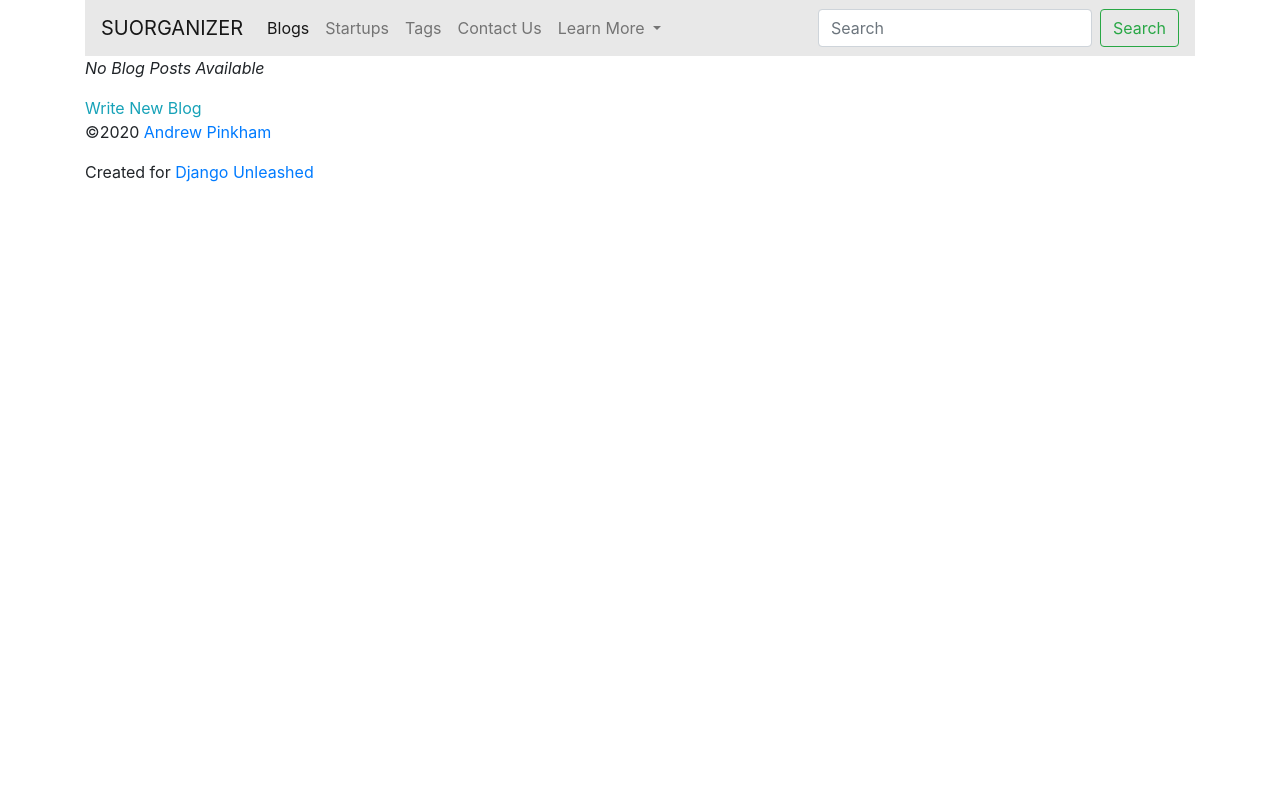
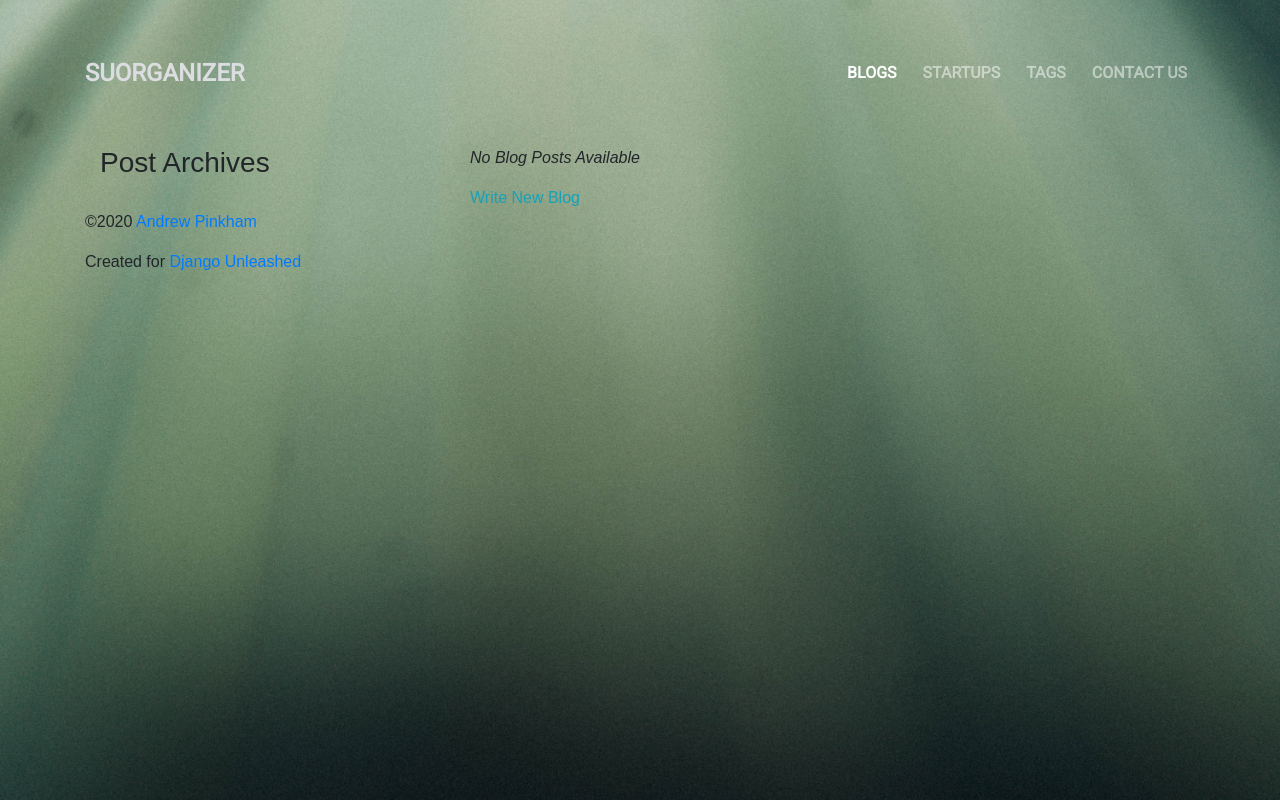
Before and after one commit to mohammadasim/suorganiser, a Django app: page /blogs/ in a window 1280 px wide. Run offline with Django 3.2, Linux system fonts and the light colour scheme; data that the repository does not hold is empty; parts of the project's set-up code (start-up, migrations or seed data) failed here and were passed over; some libraries are stand-ins or nearby versions.

Commit message:
added css

```diff
--- a/suorganizer/blogs/templates/post/base_blog.html
+++ b/suorganizer/blogs/templates/post/base_blog.html
@@ -1,5 +1 @@
-{% extends parent_template|default:'base.html' %}
-{% load static %}
-{% block head %}
-<link rel="stylesheet" type="text/css" href="{% static 'blog/style.css' %}">
-{% endblock head %}
+{% extends parent_template|default:'base.html' %} {% load static %}
--- a/suorganizer/blogs/templates/post/post_list.html
+++ b/suorganizer/blogs/templates/post/post_list.html
@@ -1,15 +1,29 @@
 {% extends parent_template|default:'post/base_blog.html' %}
 {% block title %}
-{{ block.super }} - Startup List
+{{ block.super }} - Blog List
 {% endblock %}
 {% block content %}
+<div class="container">
+<div class="row">
+    <div class="col-4">
+        <h3>Post Archives</h3>
+        <ul>
+            {% for y in date_list %}
+            <li><a href="{% url 'blogs_post_archive_year' y|date:'Y' %}">
+                {{ y|date:"Y" }}
+            </a> </li>
+            {% endfor %}
+        </ul>
+
+    </div>
+    <div class="col-8">
 {% if messages %}
 <div>
     <div>
 
             {% for message in messages %}
             {% if message.tags %}
-            <div class="alert alert-{{message.tags }}" role="alert">
+        <div class="alert alert-{{message.tags }}" role="alert"></div>
                 {% else %}
                 <div>
                 {% endif %}
@@ -56,4 +70,7 @@
         Write New Blog
     </a>
 </div>
+        </div>
+    </div>
+    </div>
 {% endblock %}
--- a/suorganizer/blogs/views.py
+++ b/suorganizer/blogs/views.py
@@ -5,9 +5,9 @@ from django.shortcuts import (
 from django.views.generic import (
     View,
     CreateView,
-    ListView,
     YearArchiveView,
     MonthArchiveView,
+    ArchiveIndexView,
 
 )
 
@@ -16,7 +16,13 @@ from .models import Post
 from .forms import PostForm
 
 
-class PostList(ListView):
+class PostList(ArchiveIndexView):
+    allow_empty = True
+    allow_future = True
+    context_object_name = 'post_list'
+    date_field = 'pub_date'
+    make_object_list = True
+    paginate_by = 5
     model = Post
     template_name = 'post/post_list.html'
 
--- a/suorganizer/organizers/templates/organizer/base_organizer.html
+++ b/suorganizer/organizers/templates/organizer/base_organizer.html
@@ -1,5 +1 @@
-{% extends parent_template|default:'base.html' %}
-{% load static %}
-{% block head %}
-<link rel="stylesheet" type="text/css" href="{% static 'organizer/style.css' %}">
-{% endblock head %}
+{% extends parent_template|default:'base.html' %} {% load static %}
--- a/suorganizer/static/site/style.css
+++ b/suorganizer/static/site/style.css
@@ -0,0 +1,40 @@
+#header {
+    position: absolute;
+    z-index: 10;
+    width: 100%;
+}
+
+.navbar {
+    padding: 50px 0;
+    font-family: 'Roboto', sans-serif;
+}
+
+.navbar .navbar-brand {
+    font-weight: 600;
+    font-size: 1.5em;
+}
+
+.navbar-dark .navbar-brand {
+    color: #dcdde1;
+}
+
+.navbar .nav-item {
+    font-weight: 600;
+    text-transform: uppercase;
+    padding-left: 10px;
+}
+
+.navbar-dark .navbar-nav .nav-item .nav-link:hover {
+    background: #dcdde1;
+    color: #262626;
+}
+
+body {
+    position: relative;
+    background-image: url("../images/different-shades-of-green-color-2078266.jpg");
+    font-family: 'Montserrat', sans-serif;
+    background-repeat: no-repeat;
+    min-height: 100vh;
+    background-size: cover;
+    background-position: center;
+}
--- a/suorganizer/suorganizer/settings/base.py
+++ b/suorganizer/suorganizer/settings/base.py
@@ -136,3 +136,7 @@ STATIC_URL = '/static/'
 CRISPY_TEMPLATE_PACK = 'bootstrap4'
 
 STATICFILES_DIRS = (os.path.join(BASE_DIR, 'static'),)
+STATICFILES_FINDERS = [
+    "django.contrib.staticfiles.finders.FileSystemFinder",
+    "django.contrib.staticfiles.finders.AppDirectoriesFinder"
+]
--- a/suorganizer/templates/base.html
+++ b/suorganizer/templates/base.html
@@ -1,37 +1,32 @@
+{% load static %}
 <!DOCTYPE html>
 <html lang="en">
+
 <head>
     <meta charset="UTF-8">
     <title>
-        {% block title %}
-        Startup Organizer
-        {% endblock title %}
+        {% block title %} Startup Organizer {% endblock title %}
     </title>
     <meta http-equiv="X-UA-Compatible" content="IE=edge,chrome=1">
     <meta name="viewport" content="width=device-width, initial-scale=1">
-        <!-- [if IE]<script
-         src="http://html5shiv.googlecode.come/svn/trunk/html5.js"
-         </script>
-         <! [endif]-->
-    <link rel="stylesheet" href="https://maxcdn.bootstrapcdn.com/bootstrap/4.0.0/css/bootstrap.min.css" integrity="sha384-Gn5384xqQ1aoWXA+058RXPxPg6fy4IWvTNh0E263XmFcJlSAwiGgFAW/dAiS6JXm" crossorigin="anonymous">
-    {% load static %}
-    {% block head %}
+    <link rel="stylesheet" href="https://maxcdn.bootstrapcdn.com/bootstrap/4.0.0/css/bootstrap.min.css">
     <link rel="stylesheet" type="text/css" href="{% static 'site/style.css' %}">
-    {% endblock %}
+    <link href="https://fonts.googleapis.com/css2?family=Roboto&display=swap" rel="stylesheet">
 </head>
+
 <body>
+    <header>
+        <div class="container-fluid">
+            <nav class="navbar navbar-expand-lg navbar-dark navbar-fixed-top">
                 <div class="container">
-    <div>
-        <nav class="navbar navbar-expand-lg navbar-light" style="background-color: #e8e8e8;">
-  <a class="navbar-brand" href="#">SUORGANIZER</a>
+                    <a href="#" class="navbar-brand">SUORGANIZER</a>
                     <button class="navbar-toggler" type="button" data-toggle="collapse" data-target="#navbarSupportedContent" aria-controls="navbarSupportedContent" aria-expanded="false" aria-label="Toggle navigation">
                     <span class="navbar-toggler-icon"></span>
                 </button>
-
                     <div class="collapse navbar-collapse" id="navbarSupportedContent">
-    <ul class="navbar-nav mr-auto">
+                        <ul class="navbar-nav ml-auto">
                             <li class="nav-item active">
-        <a class="nav-link" href="{% url 'blogs_posts_list' %}">Blogs<span class="sr-only">(current)</span></a>
+                                <a href="{% url 'blogs_posts_list' %}" class="nav-link">Blogs</a>
                             </li>
                             <li class="nav-item">
                                 <a class="nav-link" href="{% url 'organizers_startup_list' %}">Startups</a>
@@ -42,36 +37,21 @@
                             <li class="nav-item">
                                 <a class="nav-link" href="{% url 'contact' %}">Contact Us</a>
                             </li>
-        <li class="nav-item dropdown">
-            <a class="nav-link dropdown-toggle" href="#" id="navbarDropdown" role="button" data-toggle="dropdown" aria-haspopup="true" aria-expanded="false">
-          Learn More
-        </a>
-        <div class="dropdown-menu" aria-labelledby="navbarDropdown">
-          <a class="dropdown-item" href="{% url 'about_site' %}">About Us</a>
-            <a class="dropdown-item" href="{% url 'site_mission' %}">Our Mission</a>
-            <a class="dropdown-item" href="{% url 'site_work' %}">How We Work</a>
+                        </ul>
+                    </div>
+                </div>
 
-        </div>
-        </li>
-    </ul>
-    <form class="form-inline my-2 my-lg-0">
-      <input class="form-control mr-sm-2" type="search" placeholder="Search" aria-label="Search">
-      <button class="btn btn-outline-success my-2 my-sm-0" type="submit">Search</button>
-    </form>
-  </div>
             </nav>
         </div>
-
-
-    <header>
     </header>
     <main>
-        {% block content %}
-        Thi is the default content.
-        {% endblock content %}
+        <div class="container">
+        {% block content %} Thi is the default content. {% endblock content %}
+            </div>
     </main>
 
     <footer>
+        <div class="container">
         <p>
             &copy;2020
             <a href="https://AndresForge.com">
@@ -84,6 +64,7 @@
             Django Unleashed
         </a>
         </p>
+            </div>
     </footer>
     </div>
     <script src="https://code.jquery.com/jquery-3.2.1.slim.min.js" integrity="sha384-KJ3o2DKtIkvYIK3UENzmM7KCkRr/rE9/Qpg6aAZGJwFDMVNA/GpGFF93hXpG5KkN" crossorigin="anonymous"></script>
@@ -91,4 +72,5 @@
     <script src="https://maxcdn.bootstrapcdn.com/bootstrap/4.0.0/js/bootstrap.min.js" integrity="sha384-JZR6Spejh4U02d8jOt6vLEHfe/JQGiRRSQQxSfFWpi1MquVdAyjUar5+76PVCmYl" crossorigin="anonymous"></script>
 
 </body>
+
 </html>
```
Also changed, not shown: suorganizer/organizers/mixins.py (+51 -0 lines), suorganizer/organizers/templates/startup/startup_list.html (+6 -6 lines), suorganizer/organizers/views.py (+4 -52 lines), suorganizer/blogs/templates/static/blog/style.css (deleted), suorganizer/organizers/templates/static/organizer/style.css (deleted), suorganizer/static/images/different-shades-of-green-color-2078266.jpg (added). Lines whose indentation alone changed are shown as unchanged.
